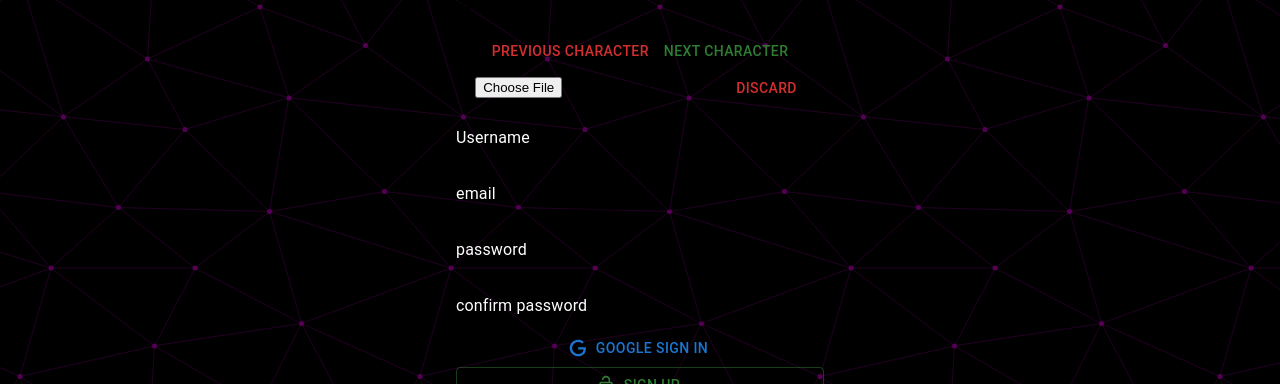
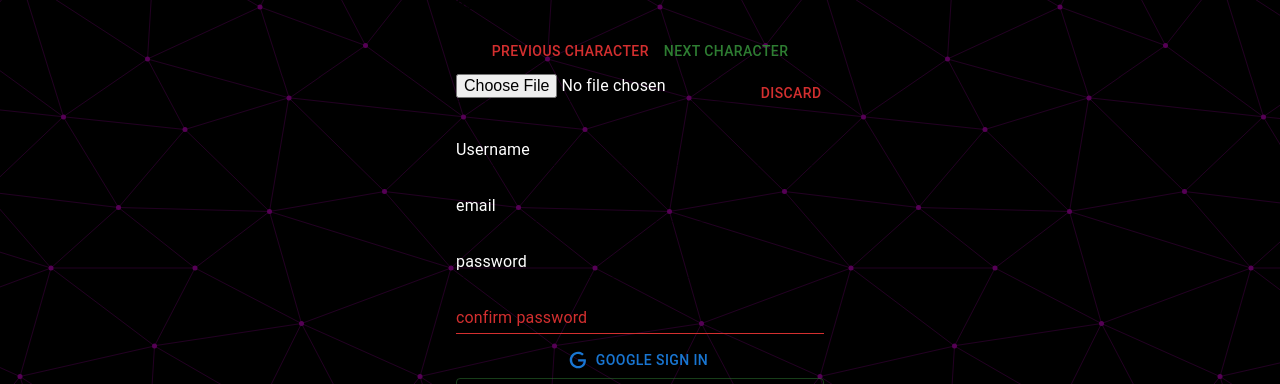
Before and after one commit to konsbe/sci-tech.city, a Next.js app: page /signup in a window 1280 px wide. Shown: the part 323-707 px from the top of the page. Built offline with nearby package versions, Linux system fonts and the light colour scheme; no server answers.

Commit message:
feat: front-back integration , ref:image.ts pt.1

```diff
--- a/src/app/actions.tsx
+++ b/src/app/actions.tsx
@@ -1,6 +1,7 @@
 "use server";
 
 import { cookies } from "next/headers";
+import { UserInfo } from "../interfaces/user";
 
 export async function createCookie(data: any) {
   const cookiesList = cookies();
@@ -22,11 +23,22 @@ export async function getCookie(name: string) {
   return hasCookie;
 }
 
-export async function createUser(data: any) {
+export async function createUser(data: UserInfo) {
+
+  const reqBody = {
+    user_id: Date.now(),
+    username: data.userName,
+    email: data.email,
+    picture: data.profilePicture,
+    created_at: Date.now(),
+    password : data.password,
+  }
+  console.log("reqBody: ", reqBody);
+
   const response = await fetch(`http://localhost:8082/api/keycloak-service/signup`, {
     method: "POST",
     headers: { "Content-Type": "application/json" },
-    body: JSON.stringify(data),
+    body: JSON.stringify(reqBody),
   });
 
   const res: any = await response.json();
--- a/src/components/SignUpForm/index.tsx
+++ b/src/components/SignUpForm/index.tsx
@@ -1,32 +1,24 @@
 "use client";
-import React, { useCallback, useEffect, useReducer, useState } from "react";
+import React, { useCallback, useEffect, useState } from "react";
 import ButtonForm from "../Form/ButtonForm";
 import InputForm from "../Form/InputForm";
 import Icon from "./icon";
-import { Button, ButtonGroup } from "@mui/material";
+import { Button, ButtonGroup, Input, colors } from "@mui/material";
 import styled from "@emotion/styled";
-import FileBase from "react-file-base64";
 import LockOpenIcon from "@mui/icons-material/LockOpen";
 import styles from "@/src/styles/Form.module.css";
 import Profile from "./Profile";
 import { hashCompareFunction, hashFunction } from "@/src/utils/bcrypt";
 import { createUser } from "@/src/app/actions";
+import { Base64, UserInfo } from "@/src/interfaces/user";
+import { convertBase64 } from "@/src/utils/image";
 
 const initialState = {
   userName: "",
   email: "",
-  birthDay: "",
   password: "",
   confirmPassword: "",
   profilePicture: "",
-};
-type UserInfo = {
-  userName: string;
-  email: string;
-  birthDay: string;
-  password: string;
-  confirmPassword: string;
-  profilePicture: string | ArrayBuffer | null;
 };
 
 const fetchCharacters = async (page: number) => {
@@ -49,6 +41,7 @@ function SignUpForm() {
   const [formData, setFormData] = useState<UserInfo>(initialState);
   const [page, setPage] = useState<number>(1);
   const [loading, setLoading] = useState(true);
+  const [confirmPassBool, setConfirmPassBool] = useState(true);
   const placeholder_styles = {
     width: "100%",
     marginBottom: 1,
@@ -57,7 +50,10 @@ function SignUpForm() {
         // <----- Add this.
         opacity: 1,
       },
+      //input font-color
+      color: "white",
     },
+    //label placeholder font-color
     label: { color: "white" },
   }
   const handleSubmit = async (e: React.SyntheticEvent | React.FormEvent) => {
@@ -71,21 +67,35 @@ function SignUpForm() {
     }
   };
 
+  const uploadImage = async (e: React.ChangeEvent<HTMLInputElement> | any) => {
+    const file = e.target.files[0];
+    const base64: Base64<"png" | "jpg" | "jpeg"> | any = await convertBase64(
+      file
+    );
+    setFormData({ ...formData, profilePicture: base64 })
+  };
+
   const handleChange = useCallback(
     async (e: React.ChangeEvent<HTMLInputElement>) => {
+      let hashedPassword: string;
+      let hashedConfirmPassword: string;
       if (e.target.name === "password") {
         setPassword(e.target.value);
-        const hashedPassword = await hashFunction(e.target.value);
-        setFormData({
+        hashedPassword = await hashFunction(e.target.value);
+        setFormData(() => {
+          return {
             ...formData,
             password: String(hashedPassword),
+          }
         });
       } else if (e.target.name === "confirmPassword") {
         setConfirmPassword(e.target.value);
-        const hashedConfirmPassword = await hashFunction(e.target.value);
-        setFormData({
+        hashedConfirmPassword = await hashFunction(e.target.value);
+        setFormData(() => {
+          return {
             ...formData,
             confirmPassword: String(hashedConfirmPassword),
+          }
         });
       } else {
         setFormData({
@@ -134,6 +144,12 @@ function SignUpForm() {
     };
 
     useEffect(() => {
+      hashCompareFunction(confirmPassword, formData.password).then((res) => {
+        if (typeof res === 'boolean') setConfirmPassBool(res)
+      });
+    },[confirmPassword, formData.password])
+
+    useEffect(() => {
       fetchCharacters(page).then((result) => {
         setData(result);
       imageToBase64(result);
@@ -174,15 +190,16 @@ function SignUpForm() {
       </Container>
       <form onSubmit={handleSubmit} className={styles.signUpform}>
         <div className="filebase flex-center">
-          <FileBase
+          <Input
+            id="standard-basic"
             type="file"
-            multiple={false}
-            name="profilePicture"
+            onChange={(e: any) => {
+              uploadImage(e);
+              // setUserData({ ...userData, image: e.target.value });
+            }}
+            style={{ marginBottom: "1rem" }}
             fullWidth
-            value={formData.profilePicture}
-            onDone={({ base64 }: any) =>
-              setFormData({ ...formData, profilePicture: base64 })
-            }
+            sx={placeholder_styles}
           />
           <Button color="error" onClick={resetForm}>
             discard
@@ -228,7 +245,8 @@ function SignUpForm() {
             sx={placeholder_styles}
             placeholder="confirm password"
             name="confirmPassword"
-            color="secondary"
+            color={confirmPassBool ? "secondary" : "error"}
+            error={!confirmPassBool}
             onChange={handleChange}
           />
           <ButtonForm
--- a/src/styles/Form.module.css
+++ b/src/styles/Form.module.css
@@ -15,3 +15,6 @@
 .filebase {
   color: white;
 }
+.css-1x51dt5-MuiInputBase-input-MuiInput-input input {
+  color: white;
+}
--- /dev/null
+++ b/src/utils/image.ts
@@ -0,0 +1,14 @@
+export const convertBase64 = (file: any) => {
+  return new Promise((resolve, reject) => {
+    const fileReader = new FileReader();
+    fileReader.readAsDataURL(file);
+
+    fileReader.onload = () => {
+      resolve(fileReader.result);
+    };
+
+    fileReader.onerror = (error) => {
+      reject(error);
+    };
+  });
+};
```
Also changed, not shown: src/interfaces/user.tsx (added, +10 -0 lines), src/interfaces/chat.tsx (line endings or trailing spaces). Lines whose indentation alone changed are shown as unchanged.
